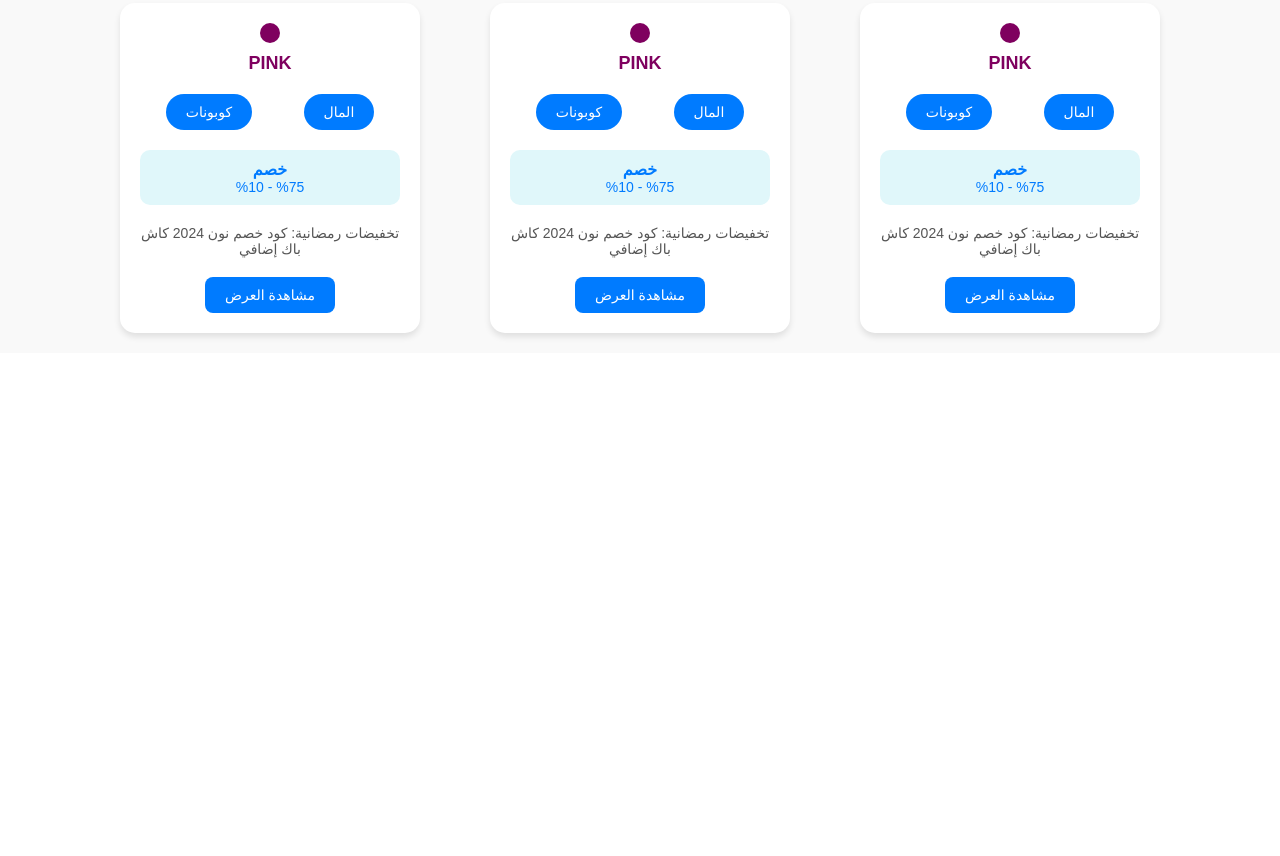
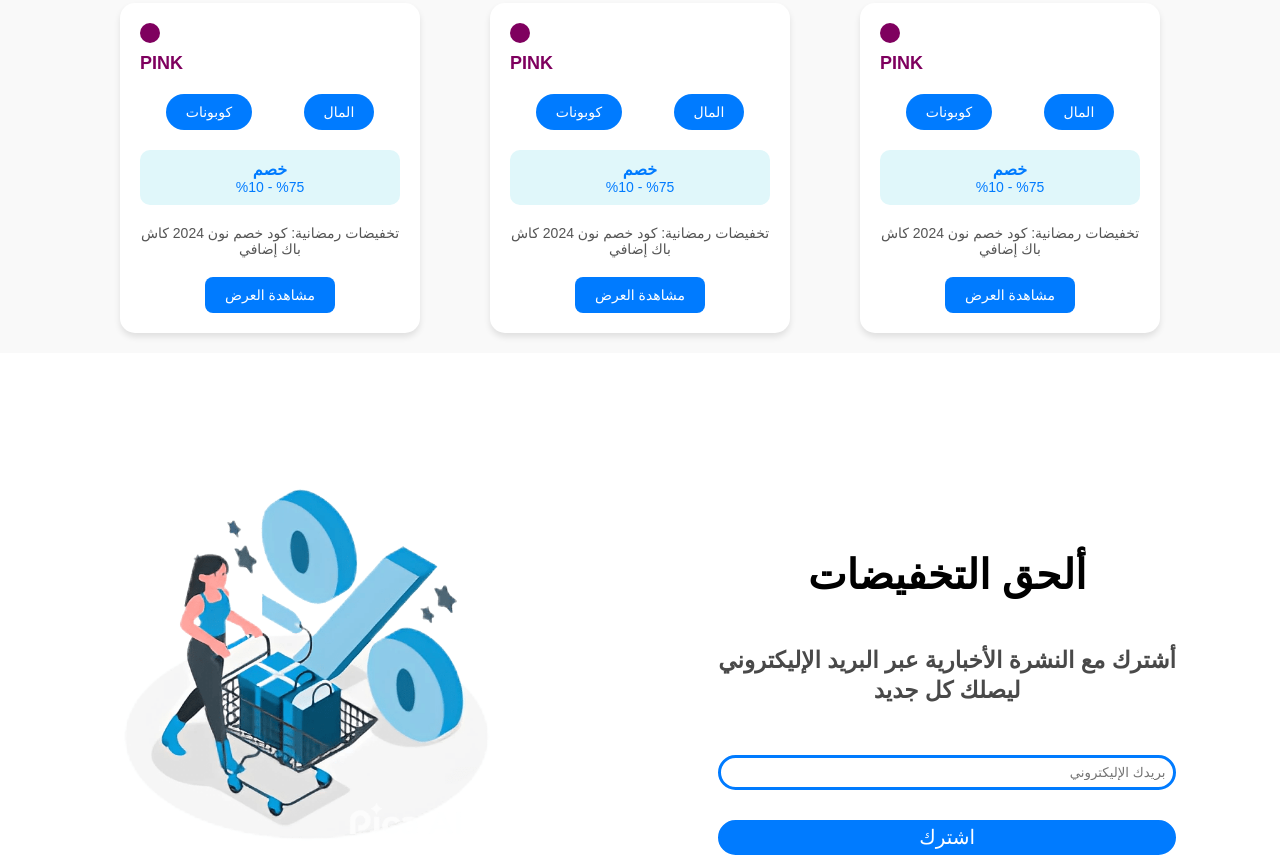
Before and after one commit to AhmedSamyEid/Coupons, a plain HTML site: page index.htm in a window 1280 px wide. Shown: the part 9673-10529 px from the top of the page. Before the commit the page ends 10026 px from the top, so only its background shows below. Drawn offline with Linux system fonts and the light colour scheme.

Commit message:
section add-discounts is finished

```diff
--- a/assets/style/main.css
+++ b/assets/style/main.css
@@ -555,7 +555,7 @@ nav a {
 .pink-section {
   display: flex;
   flex-direction: column;
-  align-items: center;
+  align-items: end;
   margin-bottom: 20px;
 }
 
@@ -624,3 +624,57 @@ nav a {
   font-size: 14px;
   cursor: pointer;
 }
+.add-discounts {
+  margin-top: 150px;
+}
+
+.icon {
+  display: flex;
+  justify-content: space-around;
+  align-items: center;
+  flex-wrap: wrap;
+  gap: 20px;
+}
+
+.subscribe {
+  line-height: 140px;
+  text-align: center;
+  max-width: 500px;
+}
+
+.subscribe h2 {
+  font-size: 41px;
+  font-weight: bold;
+}
+
+.subscribe p {
+  line-height: 30px;
+  font-size: 23px;
+  color: var(--Black-Cow);
+  font-weight: bold;
+}
+
+.icon img {
+  width: 386px;
+  height: auto;
+  margin-top: -30px;
+}
+
+.input-button {
+  margin-top: 50px;
+  text-align: center;
+  display: flex;
+  flex-direction: column;
+  line-height: 30px;
+}
+.in ,.bt {
+  height: 35px;
+  border-radius: 50px;
+  border: solid #007bff;
+  cursor: pointer;
+}
+.bt {
+  color: var(--white);
+  font-size: 20px;
+  background-color: #007bff;
+}
--- a/index.htm
+++ b/index.htm
@@ -1325,7 +1325,23 @@
           <button class="watch-the-show">مشاهدة العرض</button>
         </div>
       </section>
-
+      <section class="add-discounts">
+        <div class="icon">
+          <div class="subscribe">
+            <h2>ألحق التخفيضات</h2>
+            <p>
+              أشترك مع النشرة الأخبارية عبر البريد الإليكتروني <br />ليصلك كل
+              جديد
+            </p>
+            <div class="input-button">
+              <input class="in" type="email" placeholder="  بريدك الإليكتروني  " />
+              <br />
+              <button class="bt">اشترك</button>
+            </div>
+          </div>
+          <img src="assets/icons/image.webp" />
+        </div>
+      </section>
     </main>
     <script src="assets/script/main.js"></script>
   </body>
```
Also changed, not shown: assets/icons/image.webp (added).
